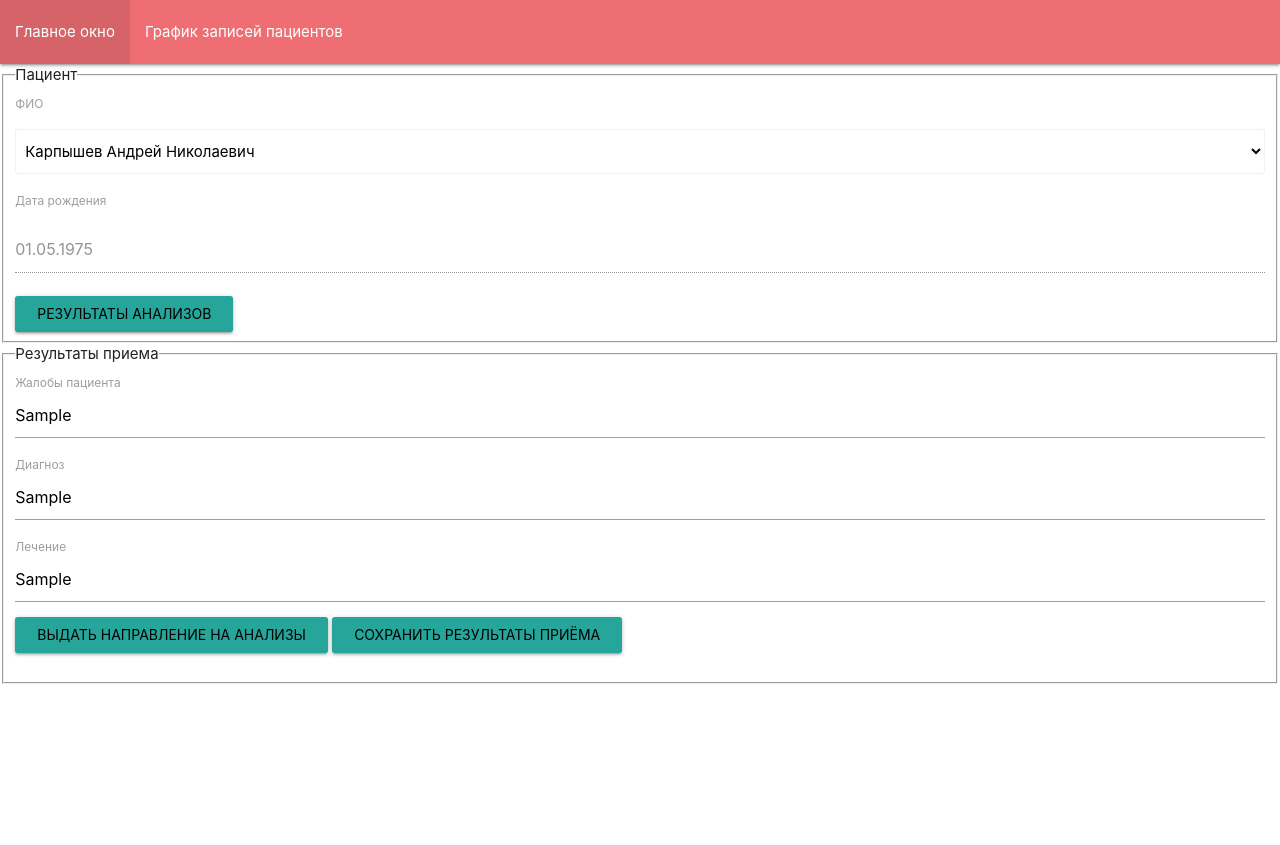
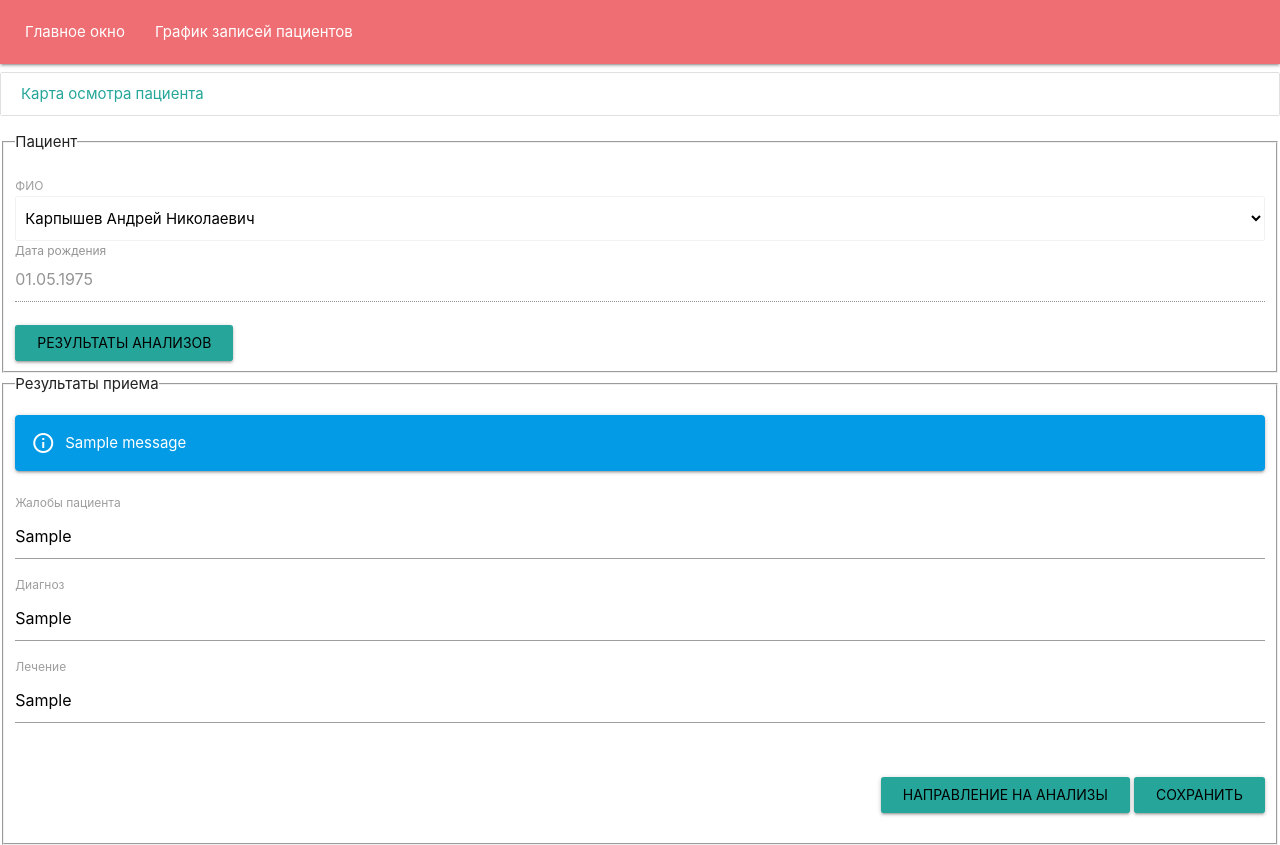
Before and after one commit to 1983LeMans956/DoctorLC, a Flask app: page /card/1 in a window 1280 px wide. Before the commit the page ends 684 px from the top, so only its background shows below. Run offline with Flask 2, Linux system fonts and the light colour scheme; data comes from the database, SQL or seed files in the repository; tables that the repository leaves empty hold one stand-in row (values such as "Sample post"); one stand-in notice (Sample message) is shown.

Commit message:
Add files via upload

```diff
--- a/app.py
+++ b/app.py
@@ -1,13 +1,19 @@
 import random
-from flask import Flask, render_template, request, redirect, url_for
+from flask import Flask, render_template, request, redirect, url_for, flash
 from sqlite3 import connect
 from repository import init
 from datetime import datetime, timedelta
 import logging
 
+def timeStamped(fname, fmt='%Y-%m-%d-%H-%M-%S-{fname}'):
+    import datetime
+    # This creates a timestamped filename so we don't overwrite our good work
+    return datetime.datetime.now().strftime(fmt).format(fname=fname)
+
 app = Flask(__name__)
-db = "C:\\Users\\Kirill\\Desktop\\doctor-develop\\history.db"
-logging.basicConfig(filename='C:\\Users\\Kirill\\Desktop\\doctor-develop\\log{datetime.now()}.log', level=logging.DEBUG)
+app.config['SECRET_KEY'] = 'l2k34l5kj2l4kj'
+db = "C:\\Users\\Kirill\\Desktop\\doctor-develop2\\history.db"
+logging.basicConfig(filename=timeStamped('file.log'), level=logging.DEBUG)
 init(db)
 
 
@@ -47,18 +53,26 @@ def card(patient_id):
             diagnosis = request.form['diagnosis']
             complaint = request.form['complaint']
             treatment = request.form['treatment']
-            with connect(db) as con:
-                cur = con.cursor()
-                cur.execute("SELECT register_id FROM diagnosis WHERE register_id = ?", (patient_id,))
-                if cur.fetchone() is None:
-                    cur.execute("INSERT INTO diagnosis VALUES (?, ?, ?, ?)",
-                                (patient_id, diagnosis, complaint, treatment))
-                else:
-                    cur.execute(
-                        """UPDATE diagnosis SET diagnosis = ?, complaint = ?, treatment = ? WHERE register_id = ?""",
-                        (request.form['diagnosis'], request.form['complaint'], request.form['treatment'], patient_id)
-                    )
-                con.commit()
+            if not diagnosis or not complaint or not treatment:
+                flash("Заполните все поля")
+                return redirect(url_for("card", patient_id=patient_id))
+            else:
+                with connect(db) as con:
+                    cur = con.cursor()
+                    cur.execute("SELECT register_id FROM diagnosis WHERE register_id = ?", (patient_id,))
+                    if cur.fetchone() is None:
+                        cur.execute("INSERT INTO diagnosis VALUES (?, ?, ?, ?)",
+                                    (patient_id, diagnosis, complaint, treatment))
+                    else:
+                        cur.execute(
+                            """UPDATE diagnosis SET diagnosis = ?, complaint = ?, treatment = ? WHERE register_id = ?""",
+                            (
+                                request.form['diagnosis'], request.form['complaint'], request.form['treatment'],
+                                patient_id)
+                        )
+                    con.commit()
+                flash("Запись сохранена")
+                return redirect(url_for("card", patient_id=patient_id))
         elif request.form['submit'] == 'Направление на анализы':
             logging.info(f'patient - {patient_id} get referral for analyzes')
             with connect(db) as con:
@@ -69,6 +83,8 @@ def card(patient_id):
                      datetime.now() + timedelta(days=7))
                 )
                 con.commit()
+                flash("Направление выдано")
+                #return redirect(url_for("index"))
         elif request.form['submit'] == 'Результаты анализов':
             logging.info(f'show analyzes for patient - {patient_id}')
             return redirect(url_for('analyzes', patient_id=patient_id))
@@ -81,14 +97,18 @@ def card(patient_id):
 def analyzes(patient_id):
     with connect(db) as con:
         cur = con.cursor()
-        cur.execute("SELECT * FROM analyzes WHERE register_id = ?", (patient_id,))
-        result = cur.fetchone()
-        if result is None:
-            analyzes = False
+        cur.execute("SELECT analyzes.register_id, analyzes.name, analyzes.result, analyzes.date, register.fio "
+                    "FROM analyzes LEFT JOIN register ON analyzes.register_id = register.id "
+                    "WHERE analyzes.register_id = ?", (patient_id,))
+        analyzes = cur.fetchall()
+        if len(analyzes) == 0:
+            flash('У пациента не обнаружены анализы')
+            return redirect(url_for('card', patient_id=patient_id))
         else:
-            analyzes = result
-        logging.info(f'analyzes for patient - {patient_id}: {str(analyzes)}')
-    return render_template('analyzes.html', analyzes=analyzes)
+            logging.info(f'analyzes for patient - {patient_id}: {str(analyzes)}')
+            return render_template('analyzes.html', analyzes=analyzes)
+    logging.error("internal server exception")
+    return redirect(url_for('index'))
 
 
 def random_name_analyzes():
--- a/templates/card.html
+++ b/templates/card.html
@@ -5,53 +5,124 @@
     <title>Карта осмотра</title>
     <link rel="stylesheet" href="https://cdnjs.cloudflare.com/ajax/libs/materialize/1.0.0/css/materialize.min.css">
     <script src="https://cdnjs.cloudflare.com/ajax/libs/materialize/1.0.0/js/materialize.min.js"></script>
+    <link href="https://fonts.googleapis.com/icon?family=Material+Icons" rel="stylesheet">
 </head>
 <body>
 <nav>
-    <div class="nav-wrapper">
+    <div class="nav-wrapper" style="padding-left: 10px; font-size: 200%;">
         <ul id="nav-mobile" class="left hide-on-med-and-down">
             <li> <a href="/">Главное окно</a></li>
             <li> <a href="/records">График записей пациентов</a></li>
       </ul>
     </div>
 </nav>
-
+<div class="collection">
+        <a class="collection-item">Карта осмотра пациента</a>
+</div>
 <form method="POST">
     <fieldset>
         <legend>Пациент</legend>
+        <div class="input-field col s6">
+            <div class="col s12 m12">
                 <label for="first_name">ФИО</label>
-        <div class="input-field col s6">
-            <select id="first_name" name="patient" onchange="location = this.value;" class="browser-default">
+                <select id="first_name" class="browser-default" name="patient" onchange="location = this.value;">
                     {% for id, fio, date, _, _, _ in patients %}
                         <option value="{{ url_for('card', patient_id=id) }}"
                                 {% if current[0] == id %} selected {% endif %}>{{ fio }}</option>
                     {% endfor %}
                 </select>
             </div>
-        <label for="birthday">Дата рождения</label>
+        </div>
         <div class="input-field col s6">
             <input disabled value="{{ current[2] }}" id="birthday" type="text" class="validate">
+            <label for="birthday">Дата рождения</label>
         </div>
         <input class="waves-effect btn" name="submit" value="Результаты анализов" type="submit">
     </fieldset>
 
     <fieldset>
         <legend>Результаты приема</legend>
+
+        {% with messages = get_flashed_messages() %}
+            {% if messages %}
+                {% if messages[0] == "Заполните все поля" %}
+                    <div class="materialert error">
+                        <div class="material-icons">error</div>
+                        {{ messages[0] }}
+                    </div>
+                {% else %}
+                    <div class="materialert info">
+                        <div class="material-icons">info_outline</div>
+                        {{ messages[0] }}
+                    </div>
+                {% endif %}
+            {% endif %}
+        {% endwith %}
         <label for="textarea1">Жалобы пациента</label>
-        <textarea id="textarea1" class="materialize-textarea" name="complaint" required="">{{ current[4] }}</textarea>
+        <textarea id="textarea1" class="materialize-textarea" name="complaint">{{ current[4] }}</textarea>
 
         <label for="textarea2">Диагноз</label>
-        <textarea id="textarea2" class="materialize-textarea" name="diagnosis" required="">{{ current[3] }}</textarea>
+        <textarea id="textarea2" class="materialize-textarea" name="diagnosis">{{ current[3] }}</textarea>
 
         <label for="textarea3">Лечение</label>
-        <textarea id="textarea3" class="materialize-textarea" name="treatment" required="">{{ current[5] }}</textarea>
+        <textarea id="textarea3" class="materialize-textarea" name="treatment">{{ current[5] }}</textarea>
 
 
         <div class="row">
-            <input class="waves-effect btn" name="submit" value="Выдать направление на анализы" type="submit">
-            <input class="waves-effect btn" name="submit" value="Сохранить результаты приёма" type="submit">
+            <input class="waves-effect btn" name="submit" value="Направление на анализы" type="submit">
+            <input class="waves-effect btn" name="submit" value="Сохранить" type="submit">
         </div>
     </fieldset>
 </form>
 </body>
+<style>
+    .row {
+        margin-top: 40px;
+        float: right;
+    }
+
+    .input-field.col label {
+        left: 0;
+    }
+
+    .materialert {
+        position: relative;
+        min-width: 150px;
+        padding: 15px;
+        margin-bottom: 20px;
+        margin-top: 15px;
+        border: 1px solid transparent;
+        border-radius: 4px;
+        transition: all 0.1s linear;
+        webkit-box-shadow: 0 2px 2px 0 rgba(0, 0, 0, 0.14), 0 3px 1px -2px rgba(0, 0, 0, 0.12), 0 1px 5px 0 rgba(0, 0, 0, 0.2);
+        box-shadow: 0 2px 2px 0 rgba(0, 0, 0, 0.14), 0 3px 1px -2px rgba(0, 0, 0, 0.12), 0 1px 5px 0 rgba(0, 0, 0, 0.2);
+        display: -webkit-box;
+        display: -webkit-flex;
+        display: -ms-flexbox;
+        display: flex;
+        -webkit-box-align: center;
+        -webkit-align-items: center;
+        -ms-flex-align: center;
+        align-items: center;
+    }
+
+    .materialert .material-icons {
+        margin-right: 10px;
+    }
+
+    .materialert.info {
+        background-color: #039be5;
+        color: #fff;
+    }
+
+    .materialert.warning {
+        background-color: #fbc02d;
+        color: #fff;
+    }
+
+    .materialert.error {
+        background-color: #c62828;
+        color: #fff;
+    }
+</style>
 </html>
```
Also changed, not shown: repository.py (+21 -10 lines), templates/analyzes.html (+38 -9 lines), templates/index.html (+26 -18 lines), templates/records.html (+6 -3 lines), test.py (+22 -2 lines). Lines whose indentation alone changed are shown as unchanged.
